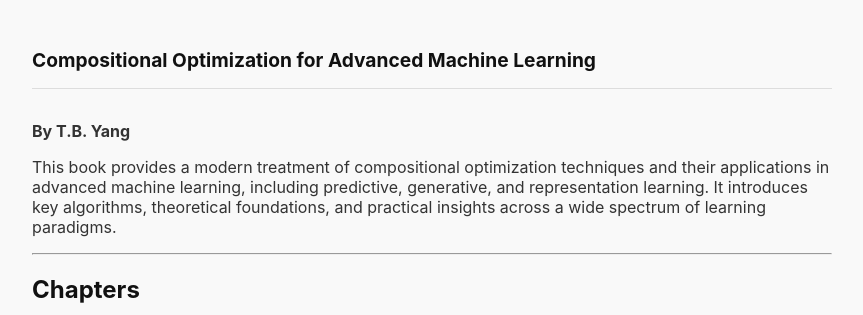
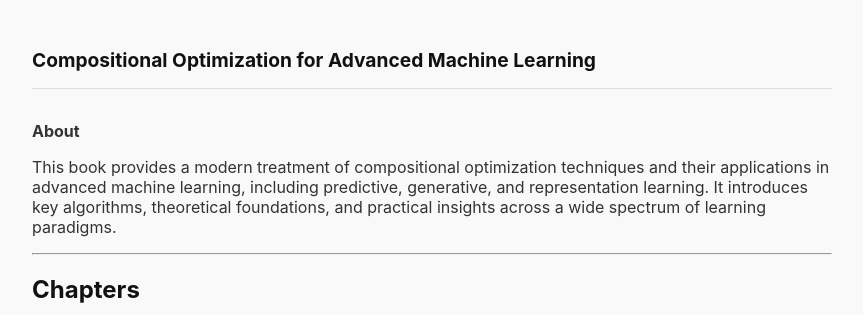
Before and after one commit to optmai/opt4ml, a Jekyll site: the page built from about.md, in a window 1280 px wide. Shown: the top 315 px of the page, without its empty margins (208-1071 px from the left). Built offline with Jekyll 4.4.1, drawn with Linux system fonts in a browser that asks for light colours.

Commit message:
Update about.md

```diff
--- a/about.md
+++ b/about.md
@@ -3,7 +3,7 @@ layout: clean
 title: About
 ---
 
-**By T.B. Yang**
+**About**
 
 This book provides a modern treatment of compositional optimization techniques and their applications in advanced machine learning, including predictive, generative, and representation learning. It introduces key algorithms, theoretical foundations, and practical insights across a wide spectrum of learning paradigms.
 
```
